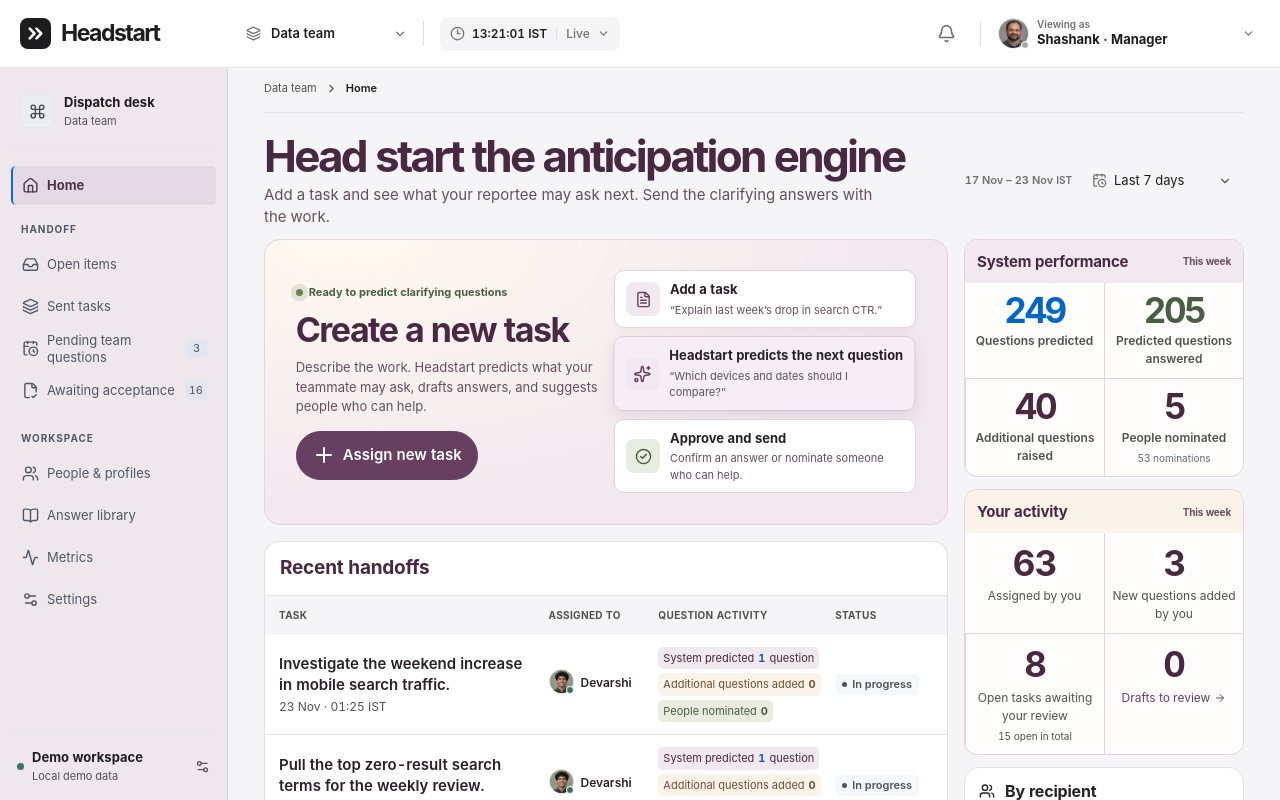
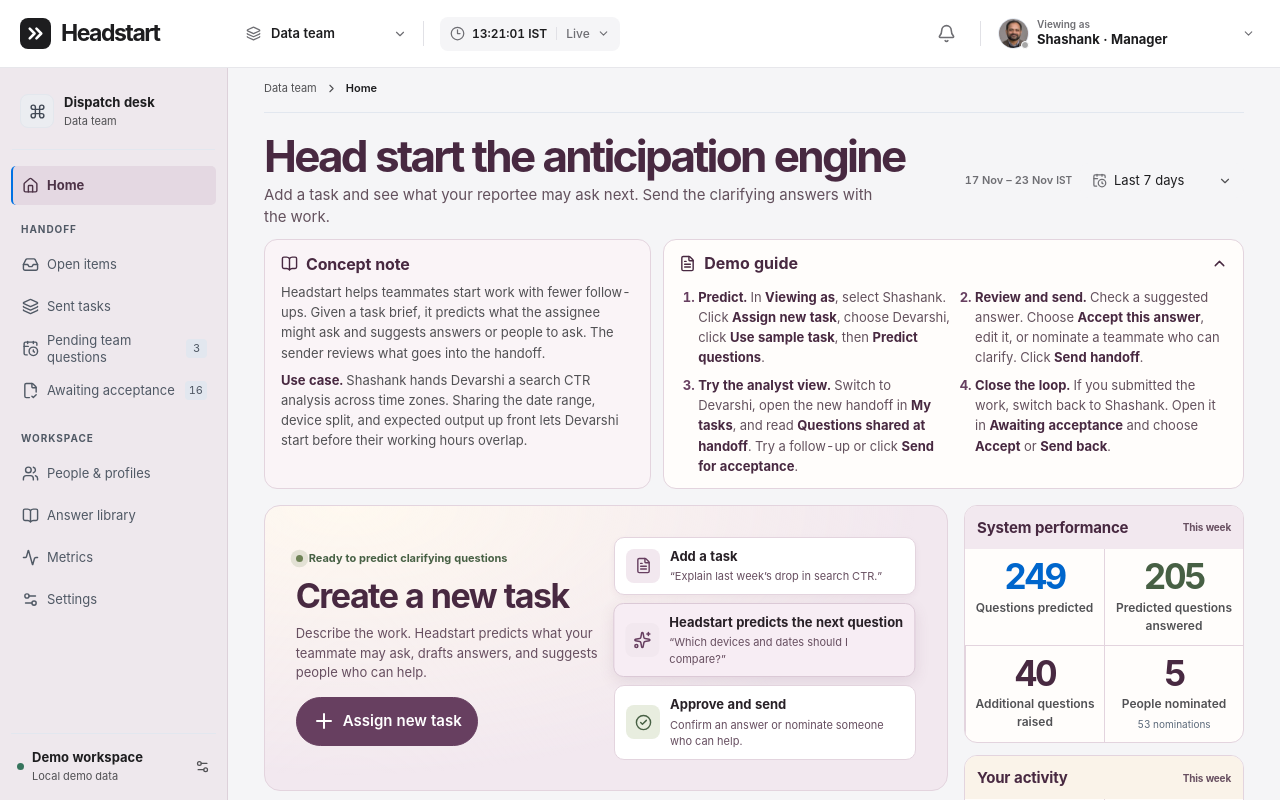
Before and after one commit to SaurVer/media-net-assignment, a Next.js app: page / in a window 1280 px wide. Shown: the top 800 px of the page. Built offline with nearby package versions, Linux system fonts and the light colour scheme.

Commit message:
Add Headstart concept note and demo guide

```diff
--- a/app/globals.css
+++ b/app/globals.css
@@ -876,6 +876,62 @@ body{font-family:-apple-system,BlinkMacSystemFont,'Inter Variable','Inter','Sego
 .home-dashboard .dashboard-title { margin-bottom:17px; }
 .dashboard-title h1 { font-size:clamp(32px,4vw,54px); font-weight:710; line-height:1.04; letter-spacing:-.062em; color:var(--plum-ink); }
 .dashboard-title p { max-width:66ch; line-height:1.45; font-size:15px; color:#63515d; }
+.home-orientation {
+  display:grid;
+  grid-template-columns:minmax(0,2fr) minmax(0,3fr);
+  gap:12px;
+  margin:0 0 16px;
+  align-items:start;
+}
+.home-orientation>section,.home-orientation>details {
+  border:1px solid var(--plum-line);
+  border-radius:13px;
+  background:#fffdfb;
+  color:#63515d;
+  font-size:13px;
+  line-height:1.55;
+}
+.home-orientation .concept-note {
+  padding:13px 16px;
+  background:#faf4f7;
+  align-self:stretch;
+}
+.concept-note h2,.demo-guide summary {
+  color:var(--plum-ink);
+  font-size:16px;
+  font-weight:650;
+}
+.concept-note h2,.demo-guide summary>span { display:flex; align-items:center; gap:8px; }
+.concept-note p { margin-top:7px; }
+.home-orientation strong,.home-orientation b { color:var(--plum-ink); }
+.demo-guide summary {
+  padding:11px 15px;
+  display:flex;
+  align-items:center;
+  justify-content:space-between;
+  gap:8px;
+  list-style:none;
+  cursor:pointer;
+  border-radius:12px;
+}
+.demo-guide summary::-webkit-details-marker { display:none; }
+.demo-guide summary:focus-visible { outline:2px solid var(--plum-primary); outline-offset:-3px; }
+.demo-guide[open] summary>svg { transform:rotate(180deg); }
+.demo-guide ol {
+  display:grid;
+  grid-template-columns:repeat(2,minmax(0,1fr));
+  gap:8px 24px;
+  padding:0 15px 12px 34px;
+  margin:0;
+  list-style:decimal;
+}
+.demo-guide li::marker { color:var(--plum-primary); font-weight:700; }
+@media(max-width:1050px) {
+  .home-orientation { grid-template-columns:1fr; }
+}
+@media(max-width:600px) {
+  .demo-guide ol { grid-template-columns:1fr; }
+}
 .home-workspace { display:grid; grid-template-columns:minmax(0,1fr) minmax(245px,280px); grid-template-areas:"launch insights" "recent insights"; grid-template-rows:auto 1fr; gap:16px; align-items:start; }
 .home-workspace:not(:has(.prediction-launch)) { grid-template-areas:"recent insights"; grid-template-rows:auto; }
 .home-workspace .prediction-launch { grid-area:launch; margin:0; background:radial-gradient(ellipse at 12% 0%,#fff9f0,transparent 67%),var(--plum-soft); border-color:var(--plum-line); padding:clamp(16px,2.4vw,31px); gap:16px; }
--- a/app/headstart.tsx
+++ b/app/headstart.tsx
@@ -431,6 +431,25 @@ function HistoryControl({period,onChange,weekEnding,onWeek,now,range}:{period:Hi
     {period==='custom'&&<label className="history-custom"><span>Week ending</span><input aria-label="Week ending" type="date" max={dayKey(now)} value={weekEnding||dayKey(now)} onChange={e=>onWeek(e.target.value)}/></label>}
   </div>;
 }
+function HomeOrientation(){
+  return <div className="home-orientation">
+    <section className="concept-note" aria-labelledby="concept-note-title">
+      <h2 id="concept-note-title"><BookOpen size={17} aria-hidden="true"/>Concept note</h2>
+      <p>Headstart helps teammates start work with fewer follow-ups. Given a task brief, it predicts what the assignee might ask and suggests answers or people to ask. The sender reviews what goes into the handoff.</p>
+      <p><strong>Use case.</strong> Shashank hands Devarshi a search CTR analysis across time zones. Sharing the date range, device split, and expected output up front lets Devarshi start before their working hours overlap.</p>
+    </section>
+    <details className="demo-guide" open>
+      <summary><span><FileText size={17} aria-hidden="true"/>Demo guide</span><ChevronDown size={17} aria-hidden="true"/></summary>
+      <ol>
+        <li><strong>Predict.</strong> In <b>Viewing as</b>, select Shashank. Click <b>Assign new task</b>, choose Devarshi, click <b>Use sample task</b>, then <b>Predict questions</b>.</li>
+        <li><strong>Review and send.</strong> Check a suggested answer. Choose <b>Accept this answer</b>, edit it, or nominate a teammate who can clarify. Click <b>Send handoff</b>.</li>
+        <li><strong>Try the analyst view.</strong> Switch to Devarshi, open the new handoff in <b>My tasks</b>, and read <b>Questions shared at handoff</b>. Try a follow-up or click <b>Send for acceptance</b>.</li>
+        <li><strong>Close the loop.</strong> If you submitted the work, switch back to Shashank. Open it in <b>Awaiting acceptance</b> and choose <b>Accept</b> or <b>Send back</b>.</li>
+      </ol>
+    </details>
+  </div>;
+}
+
 function HomeSummary({s,me,rows,drafts,composer,open,onAssign,onOpenItems,historyControl,period}:{s:State;me:Person;rows:Task[];drafts:Task[];composer?:ComposeDraft;open:(id:string)=>void;onAssign:()=>void;onOpenItems:()=>void;historyControl:ReactNode;period:HistoryPeriod}){
   const [recipient,setRecipient]=useState('');
   const [showAll,setShowAll]=useState(false);
@@ -464,6 +483,7 @@ function HomeSummary({s,me,rows,drafts,composer,open,onAssign,onOpenItems,histor
       <div><h1>{me.canAssign?'Head start the anticipation engine':'Your tasks arrive with answers already in place'}</h1><p>{me.canAssign?'Add a task and see what your reportee may ask next. Send the clarifying answers with the work.':'Open a handoff to review the answers and see who can help with follow-up questions.'}</p></div>
       <div className="overview-actions">{historyControl}</div>
     </div>
+    <HomeOrientation/>
     <div className="home-workspace">
       {me.canAssign&&<div className="prediction-launch">
         <div className="launch-copy">
```
